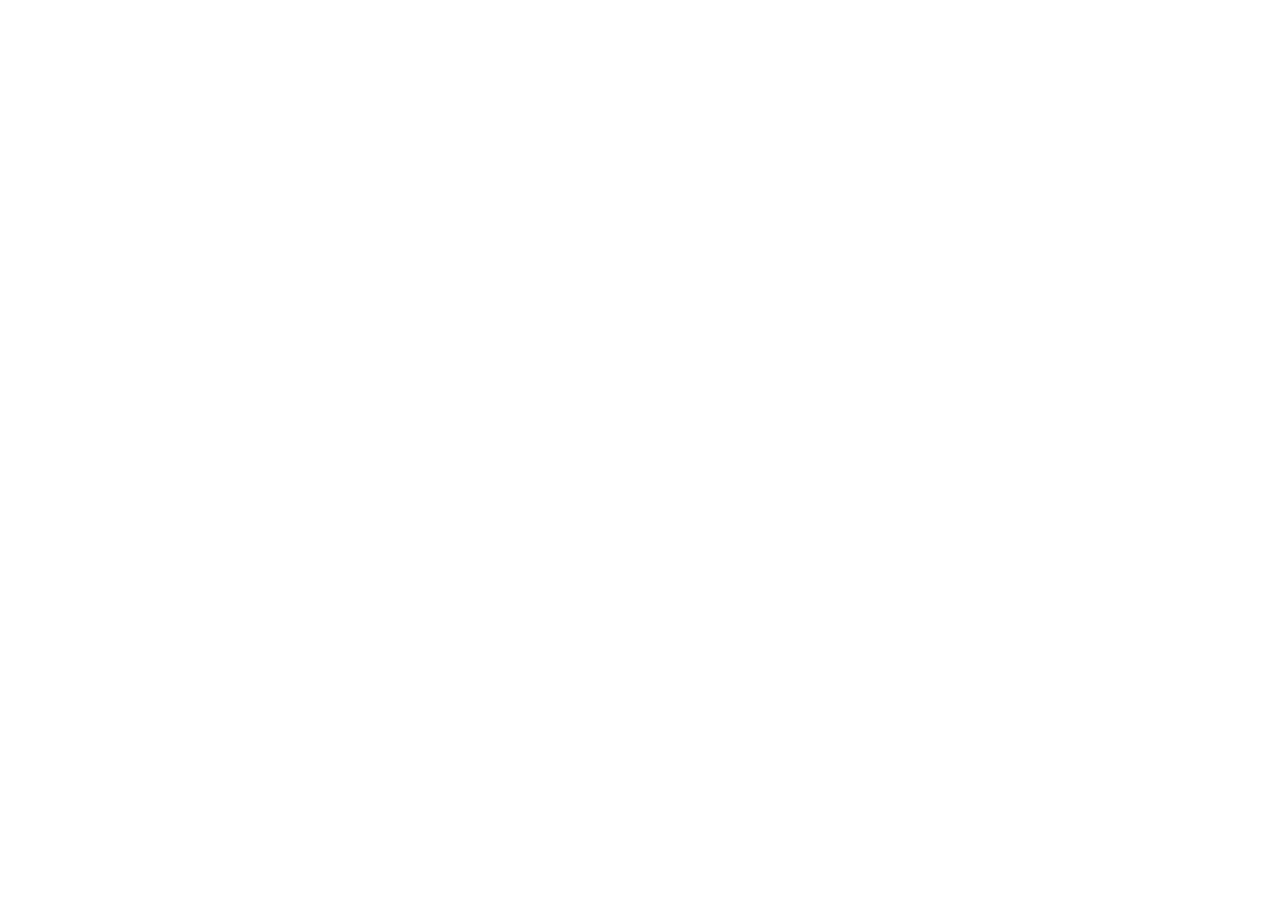
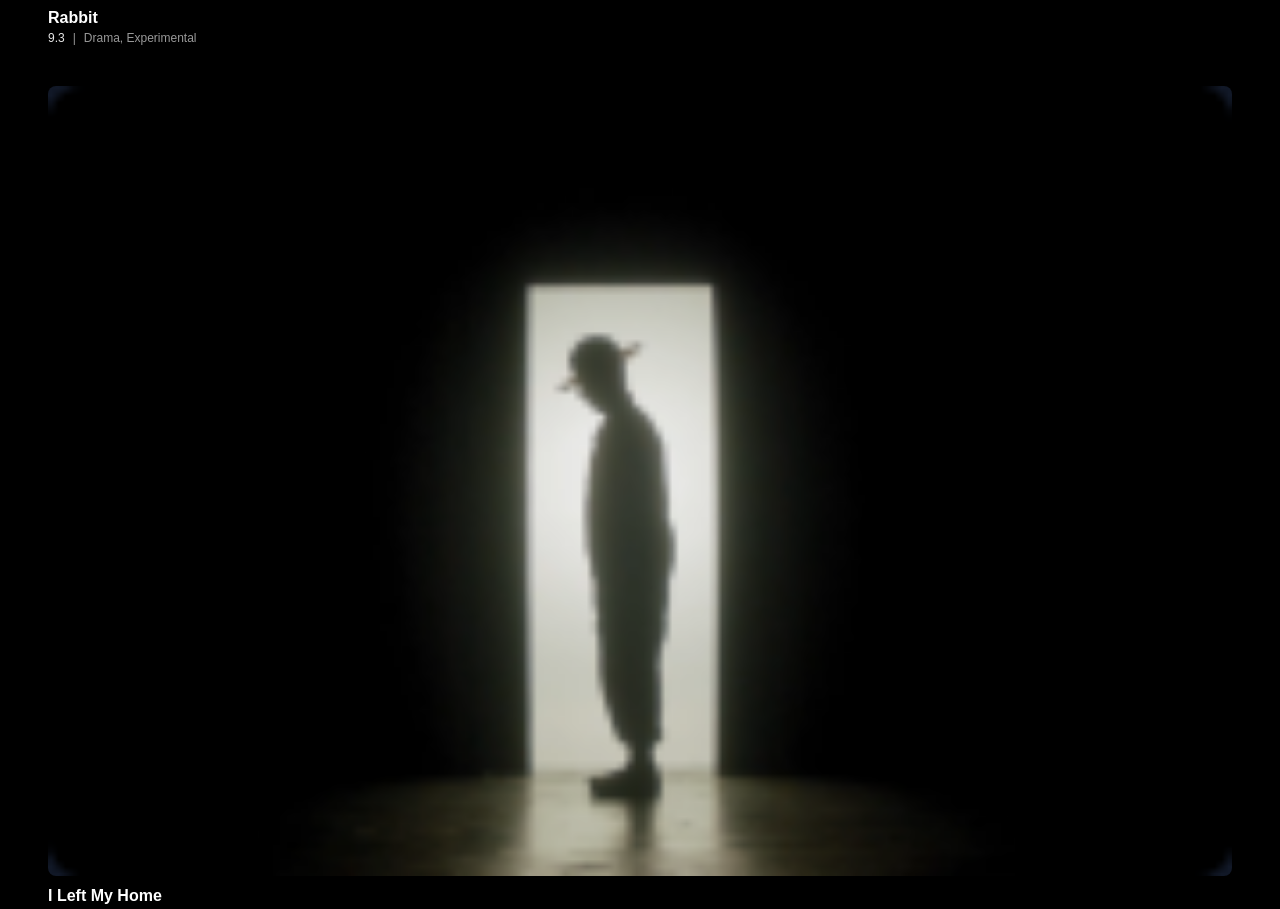
Before and after one commit to Zjjc123/flicks, a Next.js app: page / in a window 1280 px wide. Shown: the part 1359-2268 px from the top of the page. Before the commit the page ends 800 px from the top, so only its background shows below. Built offline with nearby package versions, Linux system fonts and the light colour scheme.

Commit message:
feat: home page

```diff
--- a/app/page.tsx
+++ b/app/page.tsx
@@ -5,6 +5,7 @@
 import { FilterSection } from "@/components/FilterSection";
 import { useState } from "react";
 import { cn } from "@/lib/utils";
+import { Explore } from "@/components/Explore";
 
 type Tab = "EXPLORE" | "FILTERS";
 
@@ -62,7 +63,11 @@
         </button>
       </div>
 
-      {activeTab === "EXPLORE" && <div></div>}
+      {activeTab === "EXPLORE" && (
+        <div>
+          <Explore />
+        </div>
+      )}
 
       {activeTab === "FILTERS" && (
         <div>
--- /dev/null
+++ b/components/Explore.tsx
@@ -0,0 +1,59 @@
+import { MovieCard } from "./MovieCard";
+
+const featuredMovies = [
+  {
+    title: "Rabbit",
+    rating: 9.3,
+    genres: ["Drama", "Experimental"],
+    imageUrl: "/film/rabbit.png",
+  },
+  {
+    title: "I Left My Home",
+    rating: 8.1,
+    genres: ["Sci-Fi", "Experimental"],
+    imageUrl: "/film/i_left_my_home.png",
+  },
+  {
+    title: "Kairos",
+    rating: 7.4,
+    genres: ["Experimental", "Sci-Fi"],
+    imageUrl: "/film/kairos.png",
+  },
+  {
+    title: "Metasis",
+    rating: 8.5,
+    genres: ["Sci-Fi", "Drama"],
+    imageUrl: "/film/metasis.png",
+  },
+  {
+    title: "The Sweetness Of Lapse",
+    rating: 7.1,
+    genres: ["Sci-Fi", "Experimental"],
+    imageUrl: "/film/the_sweetness_of_lapse.png",
+  },
+];
+
+export function Explore() {
+  return (
+    <main className="min-h-screen bg-black">
+      <div className="max-w-[2000px] mx-auto">
+        <div className="pt-8 pb-4 px-12">
+          <h1 className="text-2xl font-bold text-white">Best of the week</h1>
+        </div>
+
+        <section className="px-12 py-8">
+          {featuredMovies.map((movie) => (
+            <div className="pb-10" key={movie.title}>
+              <MovieCard
+                title={movie.title}
+                rating={movie.rating}
+                genres={movie.genres}
+                imageUrl={movie.imageUrl}
+              />
+            </div>
+          ))}
+        </section>
+      </div>
+    </main>
+  );
+}
```
